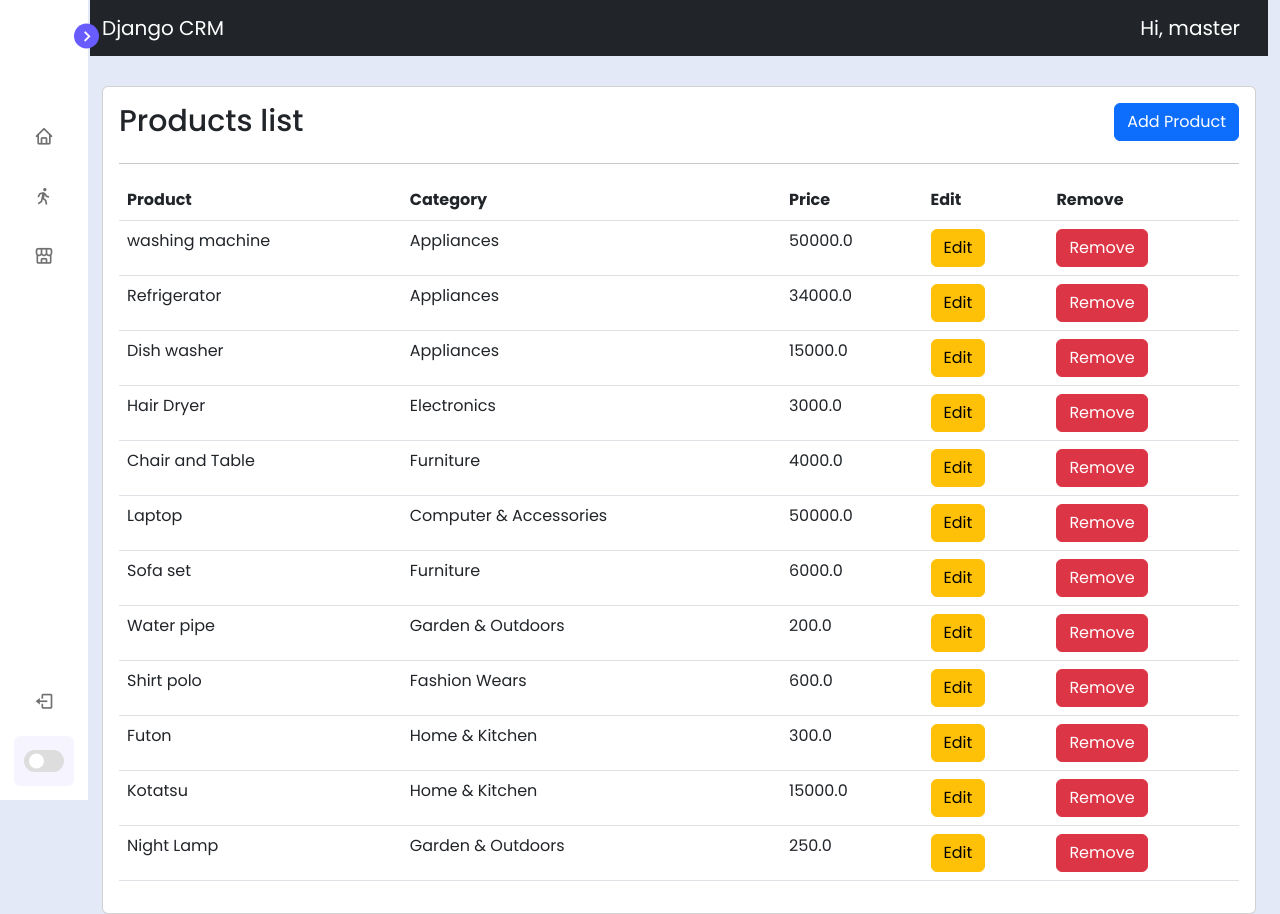
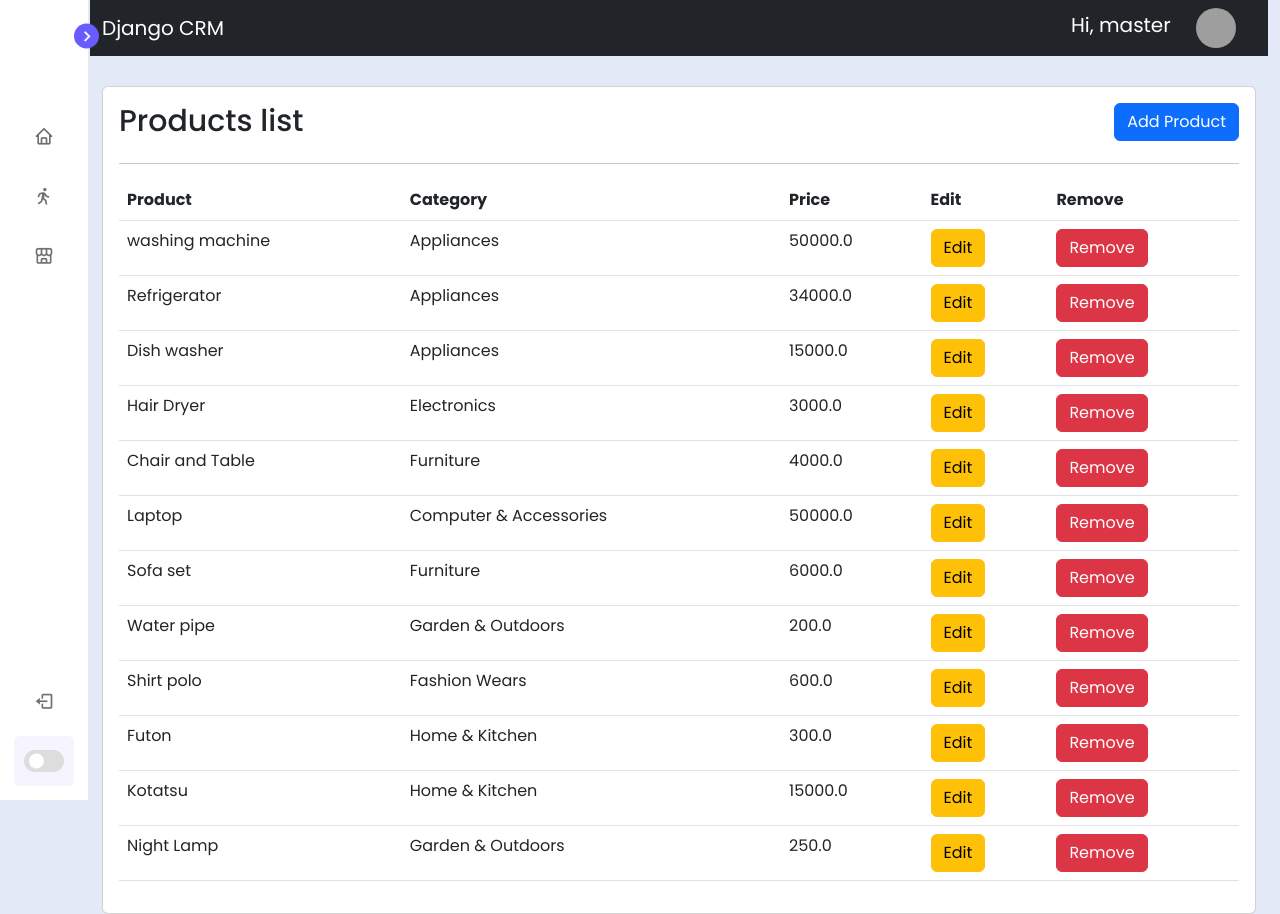
Before and after one commit to Tombstone-1/cooked-files-crm, a Django app: page /products/ in a window 1280 px wide. Run offline with Django 4.2, Linux system fonts and the light colour scheme; a user stored in the database is signed in; data comes from the database, SQL or seed files in the repository; both versions use the stored data as it was after the commit; grey boxes are pictures that could not be loaded.

Commit message:
profile pic on nav bar

```diff
--- a/templates/navbar.html
+++ b/templates/navbar.html
@@ -1,3 +1,15 @@
+<style>
+
+.user-pic{
+  width: 40px;
+  height: 40px;
+  border-radius: 50%;
+  margin-left: 5px;
+  margin-right: 20px;
+}
+
+</style>
+
 <nav class="navbar navbar-expand-lg navbar-dark bg-dark">
     <div class="container-fluid">
       <a class="navbar-brand" href="/admin">Django CRM</a>
@@ -14,13 +26,8 @@
 
         <li class="nav-item">
           <span class="navbar-brand">Hi, {{request.user}}</span>
+          <img src="{{request.user.customer.profile_pic.url}}" class="user-pic"/>
         </li>
-
-        <!--form here for search in nav right side offline->
-        <form class="d-flex" role="search">
-          <input class="form-control me-2" type="search" placeholder="Search" aria-label="Search">
-          <button class="btn btn-outline-secondary" type="submit">Search</button>
-        </form>-->
 
       </div>
     </div>
```
Also changed, not shown: db.sqlite3.
